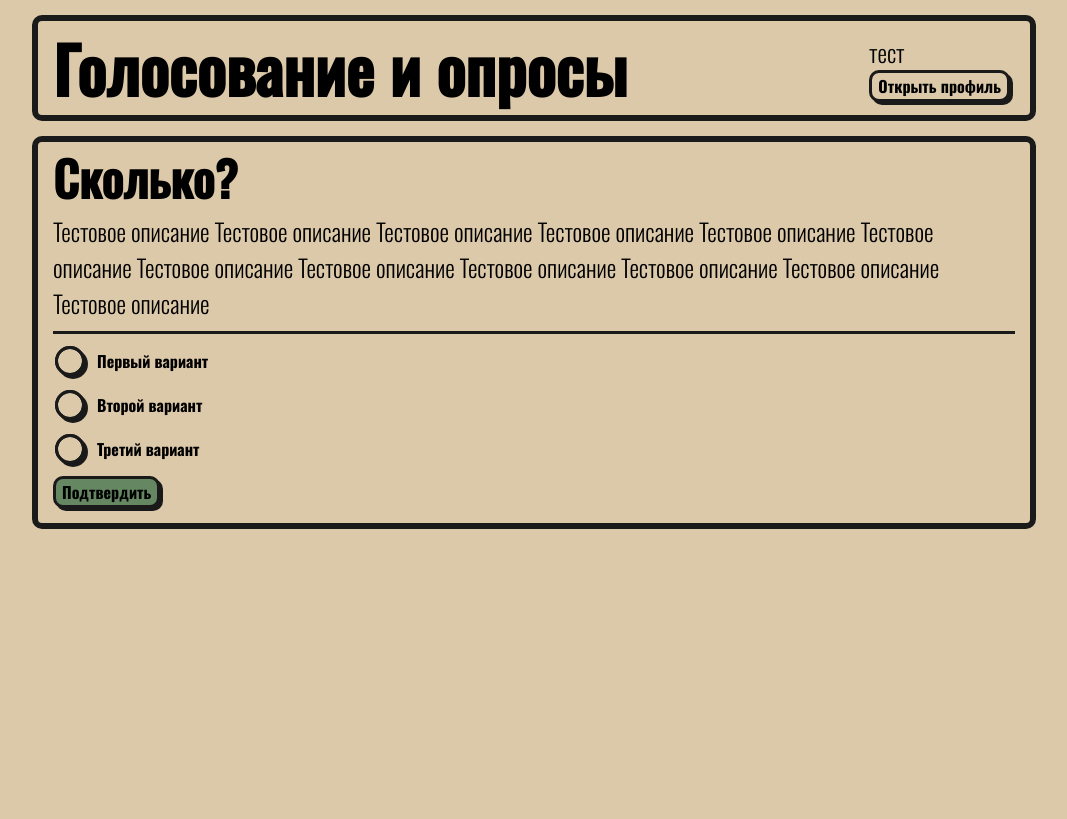
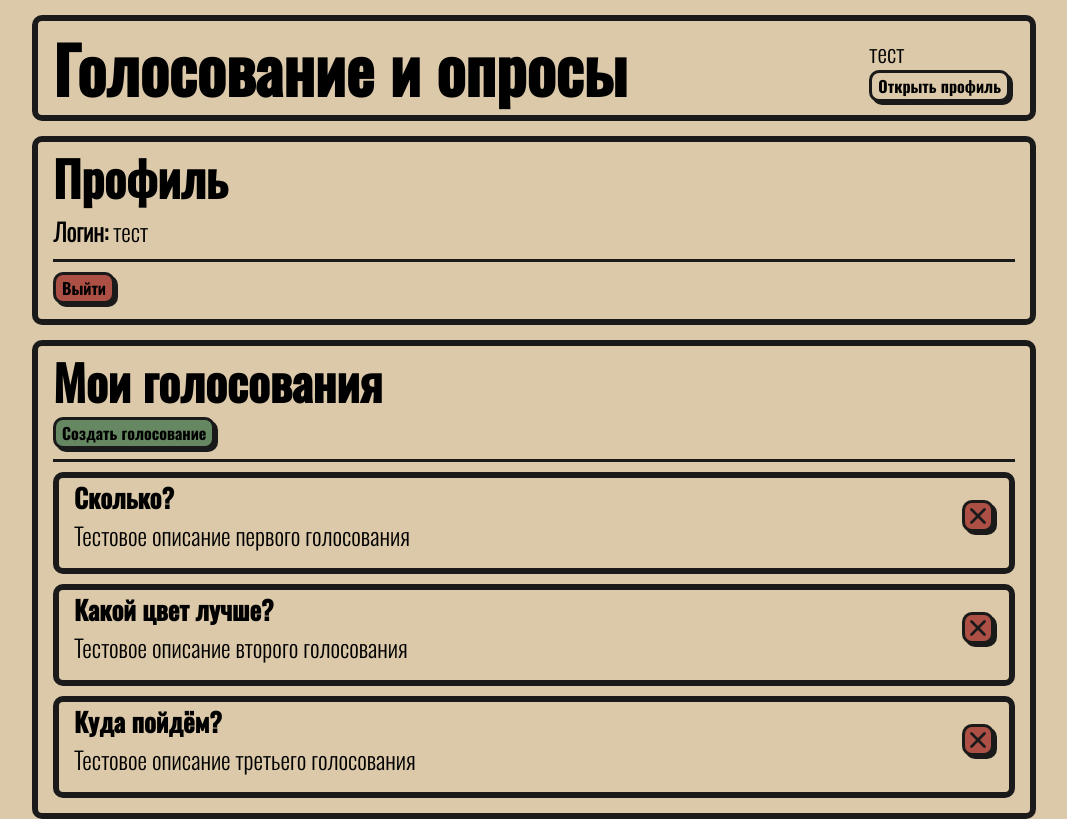
Before and after one commit to PaperKreker/Fullstack-vote, a React (Create React App) app in the folder src/frontend/: page / in a window 1280 px wide. Both pictures are taken after a click on the button "Открыть профиль". Shown: the whole page, without its empty margins (106-1173 px from the left). Built offline with nearby package versions, Linux system fonts and the light colour scheme.

Commit message:
Added profile page

```diff
--- a/src/frontend/src/App.tsx
+++ b/src/frontend/src/App.tsx
@@ -1,15 +1,32 @@
 import React from 'react';
+import { useState } from 'react';
 import './App.css';
 import { MainPage } from './pages/MainPage';
 import {CreateVotePage} from "./pages/CreateVotePage";
+import {ProfilePage} from "./pages/ProfilePage";
+
+type PageType = "main" | "profile" | "create";
 
 function App() {
+  const [page, setPage] = useState<PageType>("main");
+
   return (
     <div className="App">
       <header className="App-header">
       </header>
       <main className="App-main">
-          <MainPage/>
+          {page === "main" && (
+              <MainPage onOpenProfile={() => setPage("profile")}/>
+          )}
+          {page === "profile" && (
+              <ProfilePage
+                  onOpenProfile={() => setPage("profile")}
+                  onCreateVote={() => setPage("create")}
+                  onLogout={() => setPage("main")}/>
+          )}
+          {page === "create" && (
+              <CreateVotePage onOpenProfile={() => setPage("profile")}/>
+          )}
       </main>
     </div>
   );
--- a/src/frontend/src/components/AppHeader.tsx
+++ b/src/frontend/src/components/AppHeader.tsx
@@ -7,7 +7,7 @@ type User = {
     name: string,
 }
 
-export function AppHeader() {
+export function AppHeader({onOpenProfile} : {onOpenProfile: () => void}) {
     const [modal, setModal] = useState<ModalType>(null);
     const [authenticatedUser, setAuthenticatedUser] = useState<User>({name: "тест"});
 
@@ -23,7 +23,7 @@ export function AppHeader() {
                 ? (
                     <div>
                         <p>{authenticatedUser?.name}</p>
-                        <button>Открыть профиль</button>
+                        <button onClick={onOpenProfile}>Открыть профиль</button>
                     </div>
                 )
                 : (
--- /dev/null
+++ b/src/frontend/src/components/PublishedVoteItem.tsx
@@ -0,0 +1,20 @@
+import {CloseButton} from "./CloseButton";
+
+export function PublishedVoteItem(
+    {id, title, description, onDelete} :
+    {id: number, title: string, description: string, onDelete: (id: number) => void}) {
+    return (
+        <div style={{
+            display: 'flex',
+            justifyContent: 'space-between',
+            alignItems: 'center',
+            gap: '10px',
+            padding: '0 15px 15px 15px'}} className="roundedFrame">
+            <div>
+                <h4>{title}</h4>
+                <p>{description}</p>
+            </div>
+            <CloseButton onClick={() => onDelete(id)}/>
+        </div>
+    )
+}
--- a/src/frontend/src/pages/CreateVotePage.tsx
+++ b/src/frontend/src/pages/CreateVotePage.tsx
@@ -2,10 +2,10 @@ import {SingleAnswerForm} from "../components/SingleAnswerForm";
 import {AppHeader} from "../components/AppHeader";
 import {CreateForm} from "../components/CreateForm";
 
-export function CreateVotePage() {
+export function CreateVotePage({onOpenProfile} : {onOpenProfile: () => void}) {
     return (
         <div className="App">
-            <AppHeader/>
+            <AppHeader onOpenProfile={onOpenProfile}/>
             <CreateForm/>
         </div>
     )
--- a/src/frontend/src/pages/MainPage.tsx
+++ b/src/frontend/src/pages/MainPage.tsx
@@ -3,10 +3,10 @@ import {AppHeader} from "../components/AppHeader";
 import {AuthModal} from "../components/AuthModal";
 import {RegisterModal} from "../components/RegisterModal";
 
-export function MainPage() {
+export function MainPage({onOpenProfile} : {onOpenProfile: () => void}) {
     return (
         <div className="App">
-            <AppHeader/>
+            <AppHeader onOpenProfile={onOpenProfile}/>
             <SingleAnswerForm
                 title={"Сколько?"}
                 description={"Тестовое описание Тестовое описание Тестовое описание Тестовое описание Тестовое описание Тестовое описание Тестовое описание Тестовое описание Тестовое описание Тестовое описание Тестовое описание Тестовое описание "}
--- /dev/null
+++ b/src/frontend/src/pages/ProfilePage.tsx
@@ -0,0 +1,49 @@
+import {useState} from "react";
+import {AppHeader} from "../components/AppHeader";
+import {PublishedVoteItem} from "../components/PublishedVoteItem";
+
+export function ProfilePage({onOpenProfile, onCreateVote, onLogout} : {onOpenProfile: () => void, onCreateVote: () => void, onLogout: () => void}) {
+    const name = "тест";
+    const [publishedVotes, setPublishedVotes] = useState([
+        {title: "Сколько?", description: "Тестовое описание первого голосования"},
+        {title: "Какой цвет лучше?", description: "Тестовое описание второго голосования"},
+        {title: "Куда пойдём?", description: "Тестовое описание третьего голосования"},
+    ]);
+
+    const deleteVote = (id: number) => {
+        setPublishedVotes(prevVotes => {
+            const nextVotes = [...prevVotes];
+            nextVotes.splice(id, 1);
+            return nextVotes;
+        });
+    };
+
+    return (
+        <div className="App">
+            <AppHeader onOpenProfile={onOpenProfile}/>
+            <div style={{padding: '0 15px 15px 15px'}} className="roundedFrame">
+                <h2>Профиль</h2>
+                <p><b>Логин:</b> {name}</p>
+                <div className={"line"}/>
+                <div style={{display: 'flex', gap: '10px'}}>
+                    <button className={"error"} onClick={onLogout}>Выйти</button>
+                </div>
+            </div>
+            <div style={{padding: '0 15px 15px 15px'}} className="roundedFrame">
+                <h2>Мои голосования</h2>
+                <button className={"success"} onClick={onCreateVote}>Создать голосование</button>
+                <div className={"line"}/>
+                <div style={{display: 'flex', flexDirection: 'column', gap: '10px'}}>
+                    {publishedVotes.map((vote, index) => (
+                        <PublishedVoteItem
+                            key={index}
+                            id={index}
+                            title={vote.title}
+                            description={vote.description}
+                            onDelete={deleteVote}/>
+                    ))}
+                </div>
+            </div>
+        </div>
+    )
+}
```
